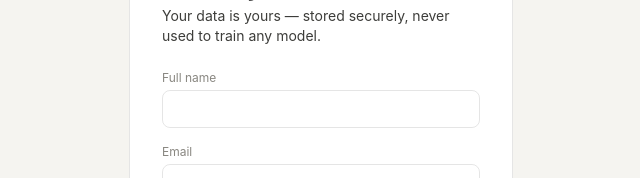
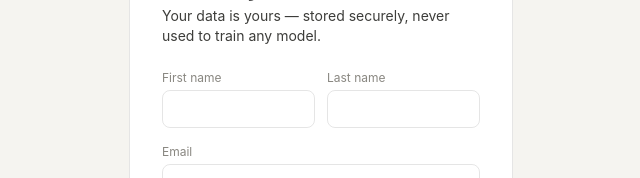
Before and after one commit to NaifAlharthi/malmind-app, a Next.js app: page /signup in a window 1280 px wide. Shown: the part 247-425 px from the top of the page, without its empty margins (319-959 px from the left). Built offline with nearby package versions, Linux system fonts and the light colour scheme; no server answers.

Commit message:
Split signup's full name field into first/last name
Matches the same first/last split already used in the profile edit
form, joined into the same "name" column via the shared joinName helper.

```diff
--- a/src/app/signup/page.tsx
+++ b/src/app/signup/page.tsx
@@ -3,11 +3,13 @@
 import { useState } from 'react';
 import { useRouter } from 'next/navigation';
 import { createClient } from '@/lib/supabase/client';
+import { joinName } from '@/lib/name';
 
 export default function SignupPage() {
   const router = useRouter();
   const supabase = createClient();
-  const [name, setName] = useState('');
+  const [firstName, setFirstName] = useState('');
+  const [lastName, setLastName] = useState('');
   const [email, setEmail] = useState('');
   const [password, setPassword] = useState('');
   const [error, setError] = useState<string | null>(null);
@@ -22,7 +24,7 @@ export default function SignupPage() {
       email,
       password,
       options: {
-        data: { name }, // picked up by the handle_new_user() trigger
+        data: { name: joinName(firstName, lastName) }, // picked up by the handle_new_user() trigger
         emailRedirectTo: `${window.location.origin}/auth/callback`,
       },
     });
@@ -49,15 +51,26 @@ export default function SignupPage() {
         </p>
 
         <form onSubmit={handleSignup} className="space-y-4">
+          <div className="grid grid-cols-2 gap-3">
             <div>
-            <label className="text-xs text-[#898781] block mb-1">Full name</label>
+              <label className="text-xs text-[#898781] block mb-1">First name</label>
               <input
                 type="text"
                 required
-              value={name}
-              onChange={(e) => setName(e.target.value)}
+                value={firstName}
+                onChange={(e) => setFirstName(e.target.value)}
                 className="w-full border border-black/10 rounded-lg px-3 py-2 text-sm outline-none focus:border-[#1D9E75]"
               />
+            </div>
+            <div>
+              <label className="text-xs text-[#898781] block mb-1">Last name</label>
+              <input
+                type="text"
+                value={lastName}
+                onChange={(e) => setLastName(e.target.value)}
+                className="w-full border border-black/10 rounded-lg px-3 py-2 text-sm outline-none focus:border-[#1D9E75]"
+              />
+            </div>
           </div>
           <div>
             <label className="text-xs text-[#898781] block mb-1">Email</label>
```
Lines whose indentation alone changed are shown as unchanged.
